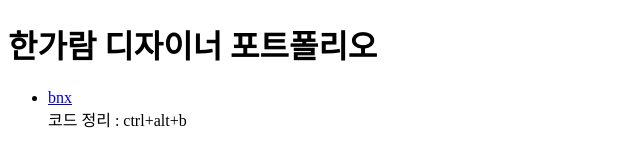
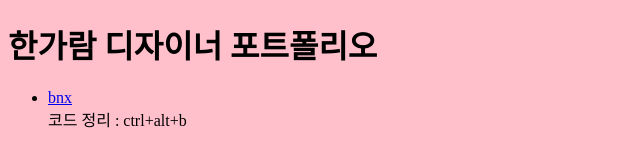
Before and after one commit to hgr1878/pf, a plain HTML site: page index.html in a window 1280 px wide. Shown: the whole page, without its empty margins (0-640 px from the left). Drawn offline with Linux system fonts and the light colour scheme.

Commit message:
배경색 바꿈

```diff
--- a/index.html
+++ b/index.html
@@ -12,7 +12,7 @@
         }
 
         body {
-            background-color: :#dfdfdf;
+            background-color:pink;
         }
     </style>
 </head>
```
